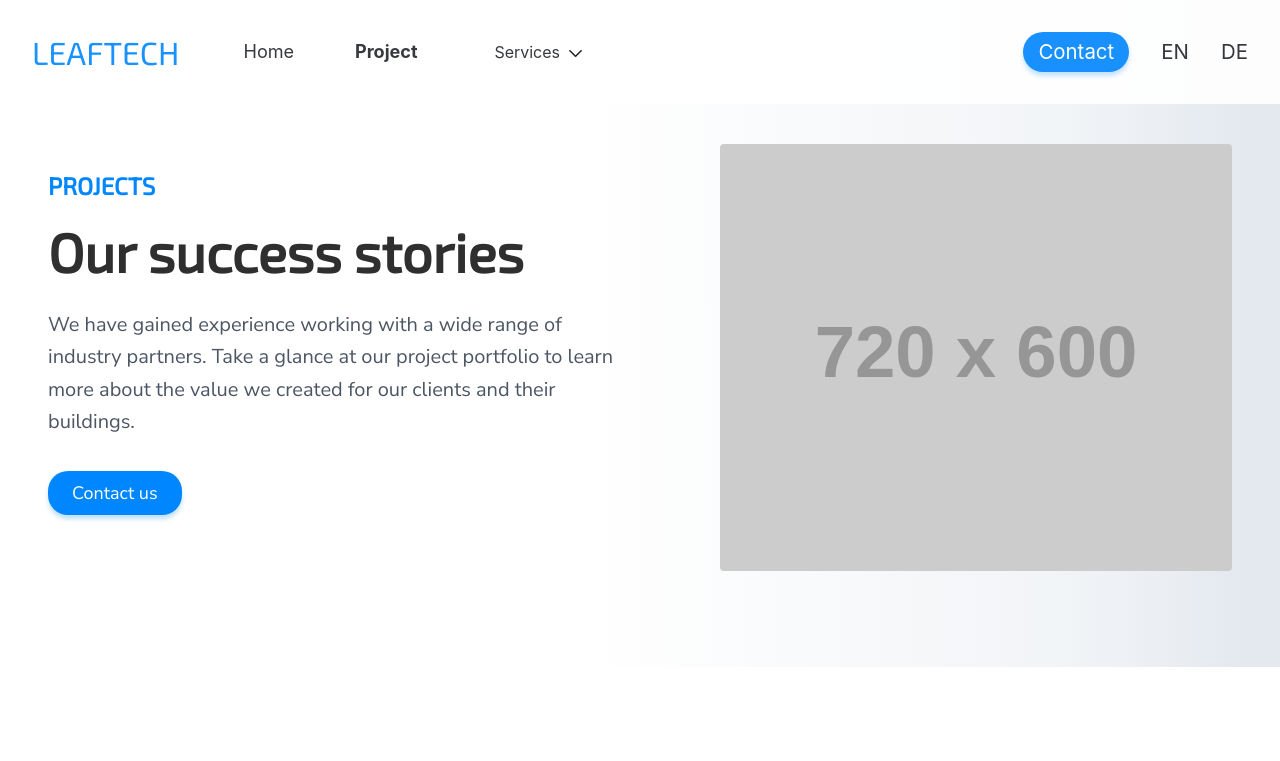
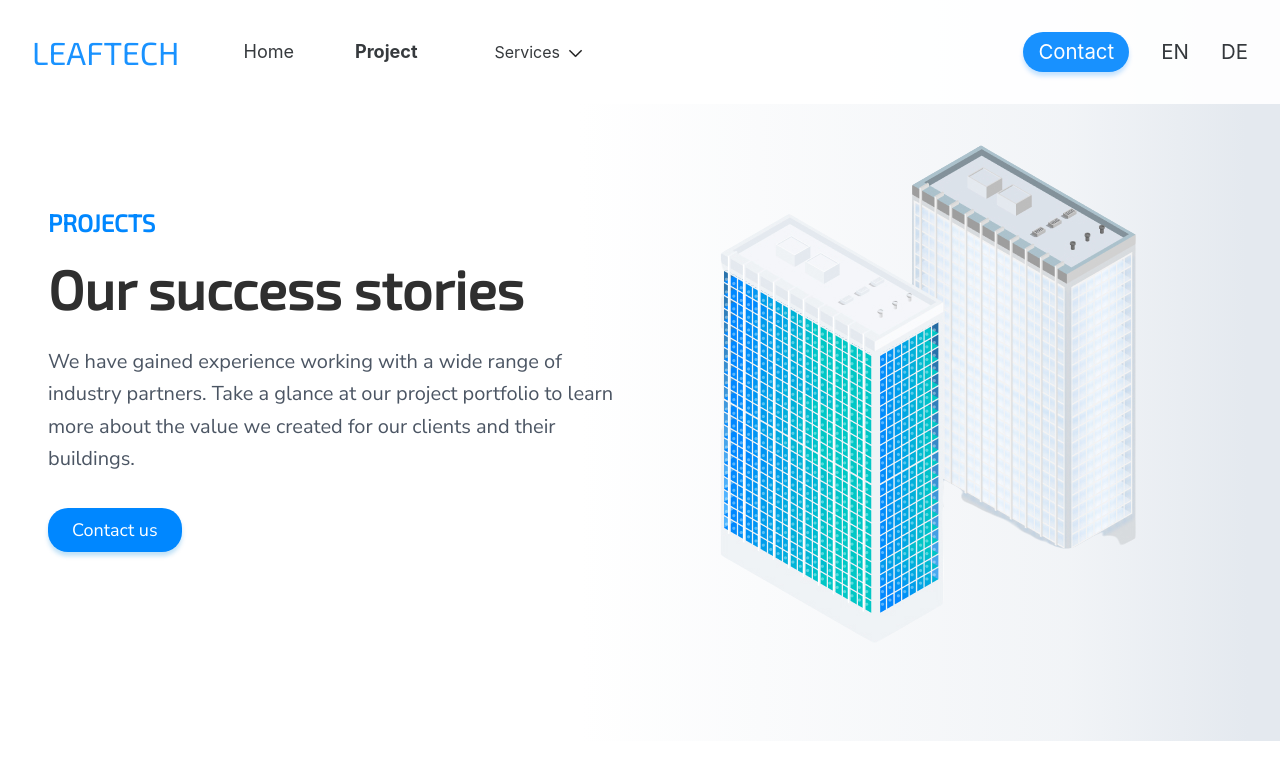
Before and after one commit to aarish-git/figma, a React (Create React App) app: page /Project in a window 1280 px wide. Shown: the top 761 px of the page. Built offline with nearby package versions, Linux system fonts and the light colour scheme; a web font is replaced by a local one.

Commit message:
projectImg

```diff
--- a/src/components/Project/Projects/projectHead.js
+++ b/src/components/Project/Projects/projectHead.js
@@ -1,5 +1,5 @@
 import React from "react";
-
+import Building from "../../../assest/Images/project/projectb.png"
 export default function index() {
   return (
     <div>
@@ -39,7 +39,7 @@ export default function index() {
             <img
               class="object-cover object-center rounded"
               alt="hero"
-              src="https://dummyimage.com/720x600"
+              src={Building}
             />
           </div>
         </div>
```
Also changed, not shown: src/assest/Images/project/projectBuilding.jpg (added), src/assest/Images/project/projectb.png (added).
